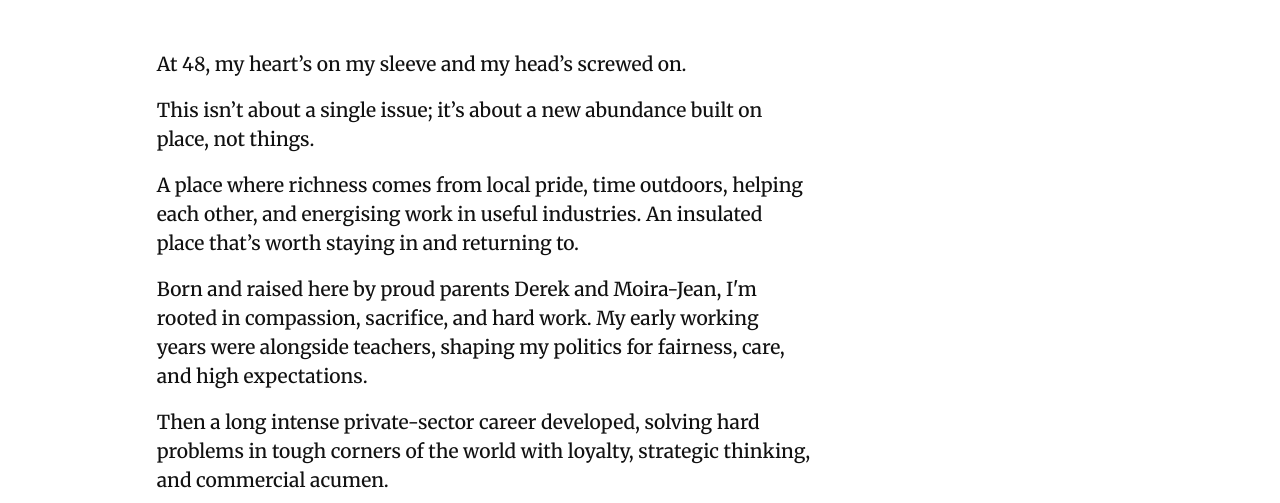
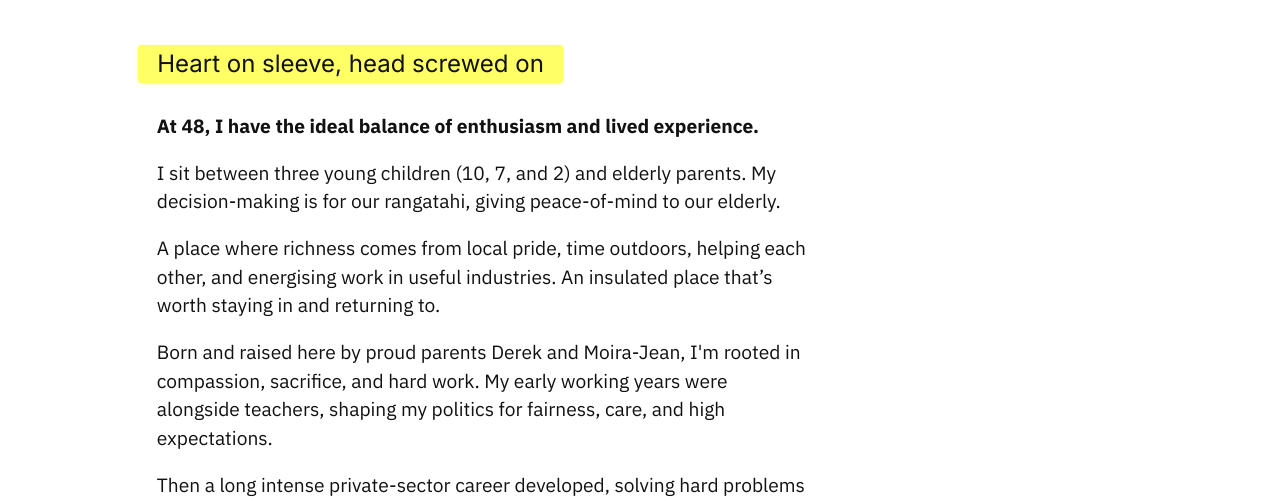
Before and after one commit to ianallannz/vote, an Eleventy site: page about.md in a window 1280 px wide. Shown: the part 286-789 px from the top of the page. Built offline with nearby package versions, Linux system fonts and the light colour scheme; Eleventy itself is replaced by a stand-in of ours; files that its build step writes are made by us from their sources.

Commit message:
starting about and style update

```diff
--- a/about.md
+++ b/about.md
@@ -5,9 +5,12 @@ title: About
 
 ## Why me?
 
-At 48, my heart’s on my sleeve and my head’s screwed on.
+### Heart on sleeve, head screwed on
 
-This isn’t about a single issue; it’s about a new abundance built on place, not things.
+**At 48, I have the ideal balance of enthusiasm and lived experience.**
+
+I sit between three young children (10, 7, and 2) and elderly parents. My decision-making is for our rangatahi, giving peace-of-mind to our elderly.
+
 
 A place where richness comes from local pride, time outdoors, helping each other, and energising work in useful industries. An insulated place that’s worth staying in and returning to.
 
--- a/css/custom.css
+++ b/css/custom.css
@@ -1,4 +1,5 @@
 @import url('https://fonts.googleapis.com/css2?family=Inter:ital,opsz,wght@0,14..32,100..900;1,14..32,100..900&family=Merriweather:ital,opsz,wght@0,18..144,300..900;1,18..144,300..900&display=swap');
+@import url('https://fonts.googleapis.com/css2?family=IBM+Plex+Sans:ital,wght@0,100..700;1,100..700&display=swap');
 
 :root {
   --primary-color: #172533;
@@ -18,8 +19,8 @@ html {
 }
 
 body {
-  font-family: 'Merriweather', serif;
-  font-weight: 500;
+  font-family: "IBM Plex Sans", sans-serif;
+  font-weight: 400;
   line-height: 1.2;
   color: var(--text-color);
 }
@@ -37,10 +38,14 @@ h2 {
 }
 
 h3 {
-  margin-left: 0.7rem;
+  display: inline-block;
+  margin-left: 0.8rem;
   margin-bottom: 1.2rem;
-  padding: 0.3rem 0rem 0.3rem .6rem;
-  border-left: 5px solid rgba(255,255,255,1.0);
+  padding: 0.3rem .8rem 0.3rem .7rem;
+  background-color: #FFFF66;
+  border-radius: 3px;
+  box-shadow: 0 1px 4px rgba(255, 255, 0, 0.3);
+  border-left: 2px solid rgba(0,0,0,0.0);
   font-size: 1.3rem;
   font-weight: 400;
 }
@@ -462,7 +467,7 @@ nav li {
 }
 
 .pc-left {
-  display: flex;
+  display: block;
   flex-direction: column;
   justify-content: center;
   align-items: left;
@@ -502,7 +507,7 @@ nav li {
 }
 
 .wait-left {
-  display: flex;
+  display: block;
   flex-direction: column;
   justify-content: center;
   align-items: left;
@@ -555,10 +560,11 @@ h2 {
 }
 
 h3 {
-  margin-left: 0.5rem;
+  display: inline-block;
+  margin-left: 0.6rem;
   margin-bottom: 1.5rem;
-  padding: 0.3rem 0rem 0.3rem 1rem;
-  border-left: 5px solid rgba(255,255,255,1.0);
+  padding: 0.3rem 1.2rem 0.3rem 1.1rem;
+  border-left: 2px solid rgba(0,0,0,0.0);
   font-size: 1.5rem;
   font-weight: 400;
 }
@@ -758,7 +764,7 @@ h3 {
 }
 
 .wait-left {
-  display: flex;
+  display: block;
   flex-direction: column;
   justify-content: center;
   align-items: left;
@@ -927,7 +933,7 @@ nav li {
 }
 
 .pc-left {
-  display: flex;
+  display: block;
   flex-direction: column;
   justify-content: center;
   align-items: left;
```
Also changed, not shown: 2 other files.
